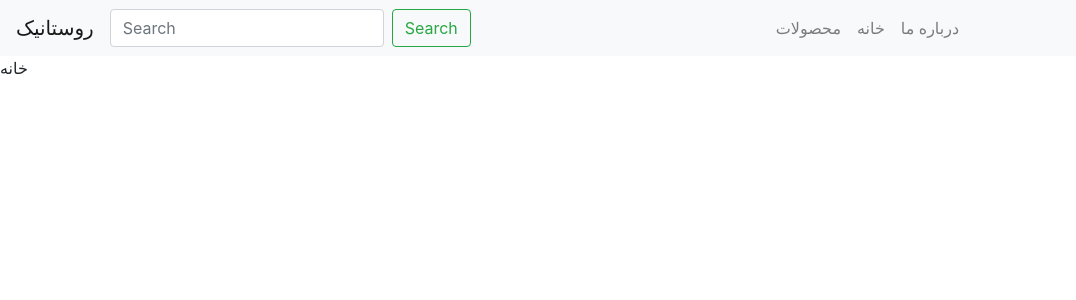
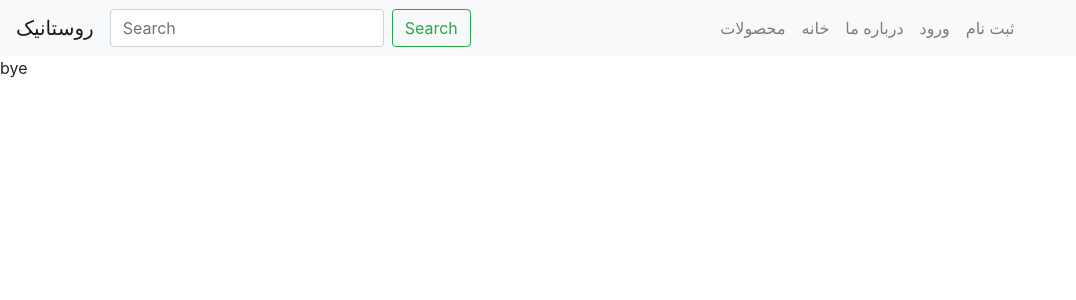
Before and after one commit to aliasadiiii/SADProject, a Django app: page / in a window 1280 px wide. Shown: the top 300 px of the page, without its empty margins (0-1076 px from the left). Run offline with Django 3.2, Linux system fonts and the light colour scheme; some libraries are stand-ins or nearby versions.

Commit message:
add greetings to home page

```diff
--- a/general/templates/general/base.html
+++ b/general/templates/general/base.html
@@ -29,6 +29,18 @@
                 <li class="nav-item">
                     <a class="nav-link" href="{% url 'about-us' %}">درباره ما</a>
                 </li>
+                {% if user.is_authenticated %}
+                    <li class="nav-item">
+                        <a class="nav-link" href="#">{{ user.username }} خوش آمدید</a>
+                    </li>
+                {% else %}
+                    <li class="nav-item">
+                        <a class="nav-link" href="{% url 'account:registration' %}">ورود</a>
+                    </li>
+                    <li class="nav-item">
+                        <a class="nav-link" href="{% url 'account:login' %}">ثبت نام</a>
+                    </li>
+                {% endif %}
                 </ul>
             </div>
         </nav>
--- a/general/templates/general/home.html
+++ b/general/templates/general/home.html
@@ -1,6 +1,10 @@
 {% extends 'general/base.html' %}
 
 {% block content %}
-    خانه
+    {% if user.is_authenticated %}
+        salam
+        {% else%}
+        bye
+    {% endif %}
 
 {% endblock %}
```
